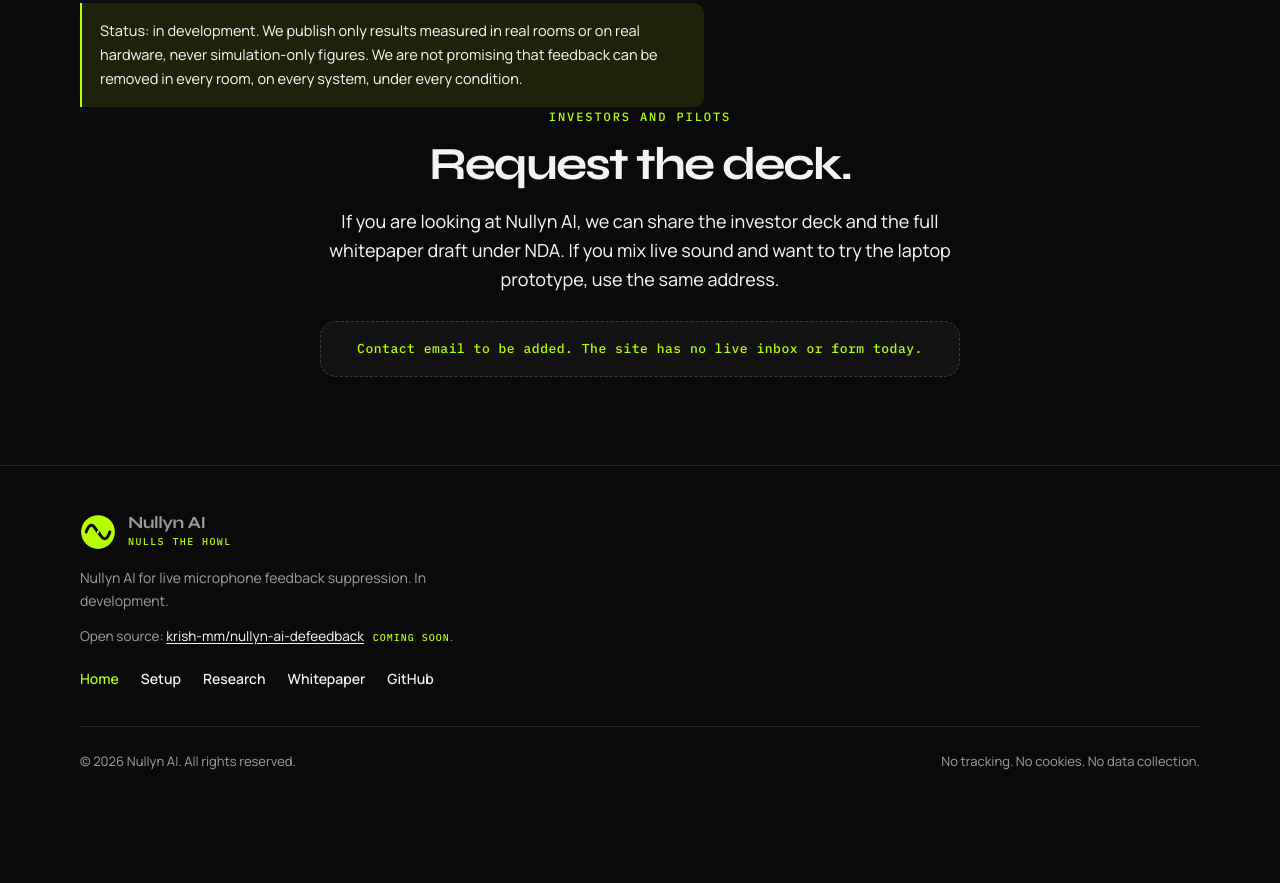
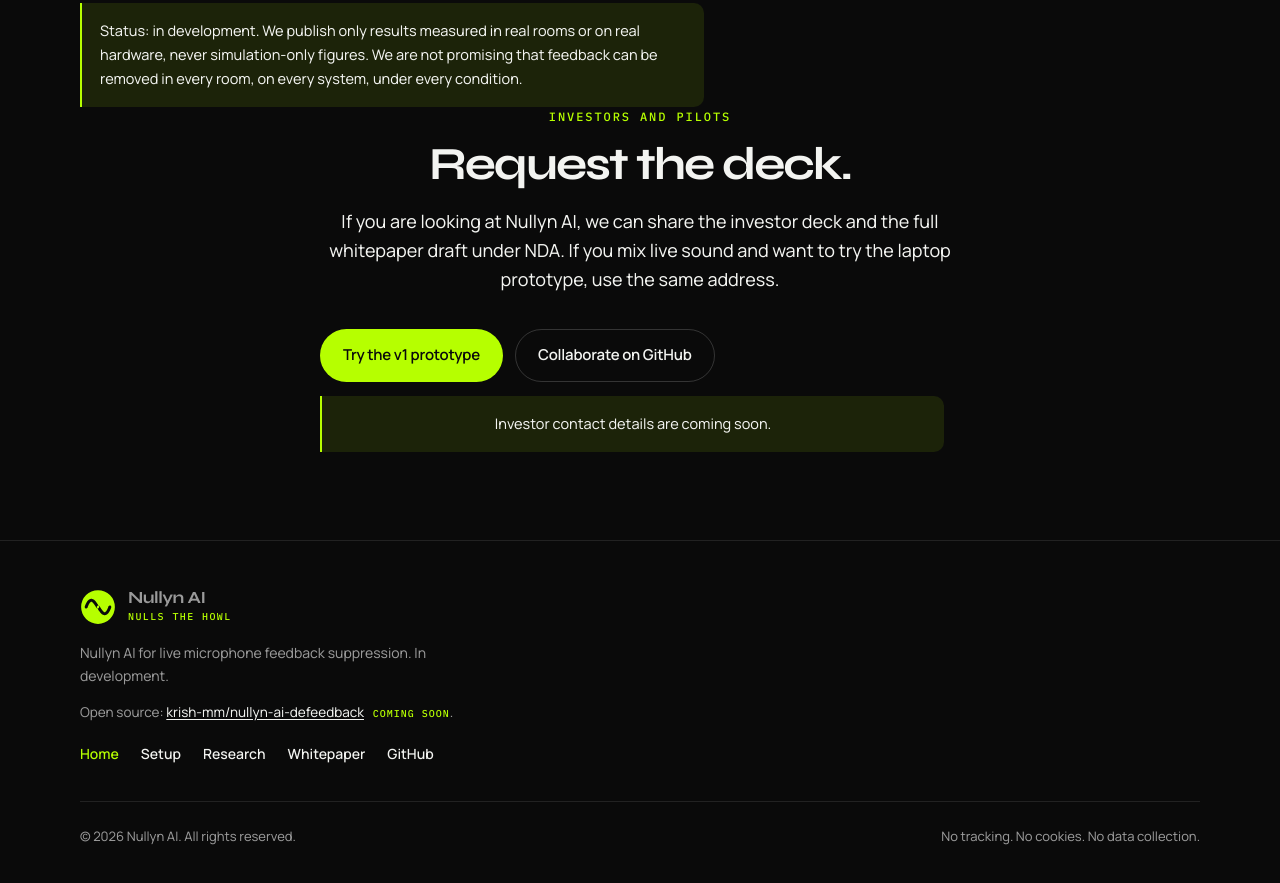
Before and after one commit to krish-mm/nullyn, a plain HTML site: page index.html in a window 1280 px wide. Shown: the part 8740-9623 px from the top of the page. Before the commit the page ends 9568 px from the top, so only its background shows below. Drawn offline with Linux system fonts and the light colour scheme; animation ran at ten frames a second.

Commit message:
Replace contact placeholder with prototype and GitHub links until an investor email is set.

```diff
--- a/index.html
+++ b/index.html
@@ -986,7 +986,11 @@
           <p class="kicker">Investors and pilots</p>
           <h2>Request the deck.</h2>
           <p class="section-intro">If you are looking at Nullyn AI, we can share the investor deck and the full whitepaper draft under NDA. If you mix live sound and want to try the laptop prototype, use the same address.</p>
-          <p class="placeholder-box" id="early-access">Contact email to be added. The site has no live inbox or form today.</p>
+          <div class="ctas" id="early-access" style="display:flex;gap:12px;flex-wrap:wrap;margin-top:8px;">
+            <a class="btn btn-primary" href="/setup/">Try the v1 prototype</a>
+            <a class="btn btn-ghost" href="https://github.com/krish-mm/nullyn-ai-defeedback">Collaborate on GitHub</a>
+          </div>
+          <p class="note" style="margin-top:14px;">Investor contact details are coming soon.</p>
         </div>
       </div>
     </section>
```
